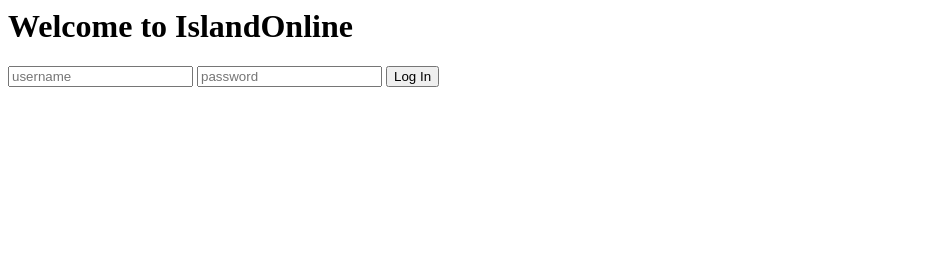
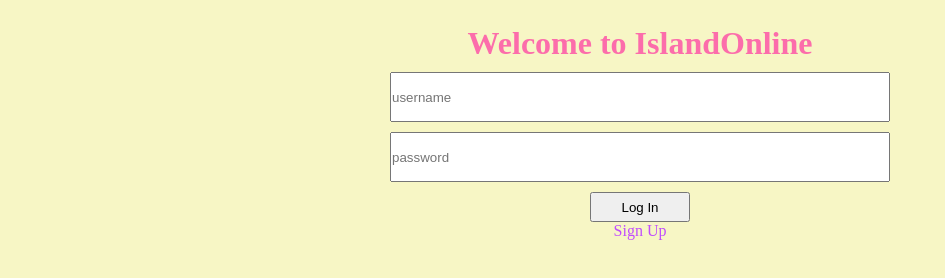
Before and after one commit to S1nus/IslandOnline, a website: page index.html in a window 1280 px wide. Shown: the whole page, without its empty margins (0-945 px from the left). Drawn offline with Linux system fonts and the light colour scheme.

Commit message:
added CSS

```diff
--- a/index.html
+++ b/index.html
@@ -1,12 +1,22 @@
 <html>
 <head>
+  <link rel="stylesheet" type="text/css" href="style.css" />
+  <script type="text/javascript">
+    document.addEventListener("DOMContentLoaded", function() {
+      //init
+      document.getElementById("login-btn").addEventListener("click", function() {
+        alert("this button doesn't do anything yet");
+      });
+    });
+  </script>
 </head>
 <body>
   <div id="main">
     <h1>Welcome to IslandOnline</h1>
     <input type="text" placeholder="username" />
     <input type="password" placeholder="password" />
-    <button>Log In</button>
+    <button id="login-btn">Log In</button>
+    <a href="#">Sign Up</a>
   </div>
 </body>
 </html>
--- a/style.css
+++ b/style.css
@@ -0,0 +1,38 @@
+* {
+  padding: 0;
+  margin: 0;
+}
+body {
+  background-color: #F7F6C5;
+}
+h1 {
+  color: #FC6DAB;
+  text-align: center;
+}
+#main {
+  display: block;
+  height: 250px;
+  width: 500px;
+  margin: 25 auto;
+  text-align: center;
+}
+#main input {
+    display: block;
+    width: 100%;
+    height: 50px;
+    margin: 10px 0;
+}
+#main button {
+  display: block;
+  margin: 0 auto;
+  width: 20%;
+  height: 30px;
+}
+#main a {
+  text-decoration: none;
+  color: #C04CFD;
+  font-weight: normal;
+}
+#main a:hover {
+  font-weight: bold;
+}
```
